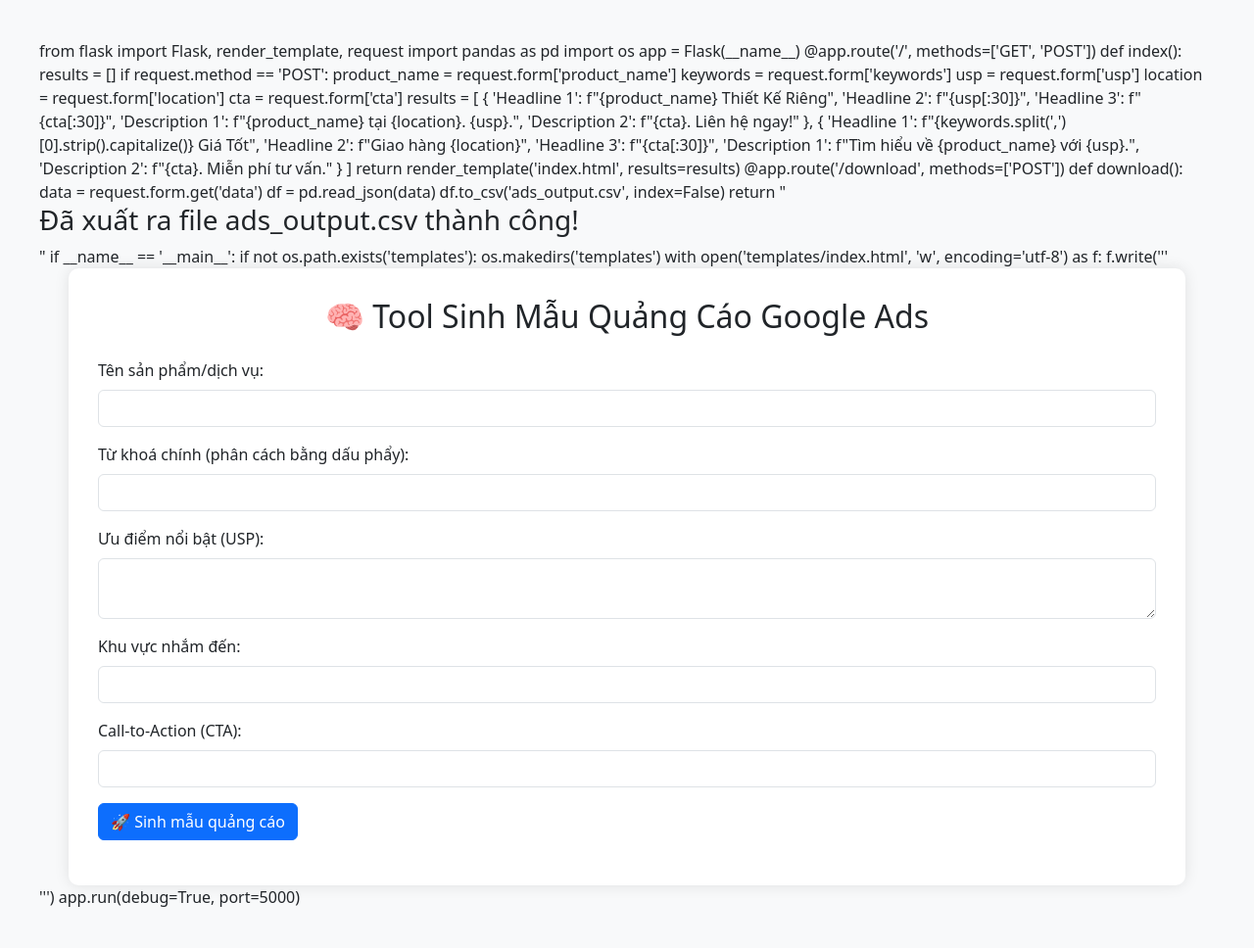
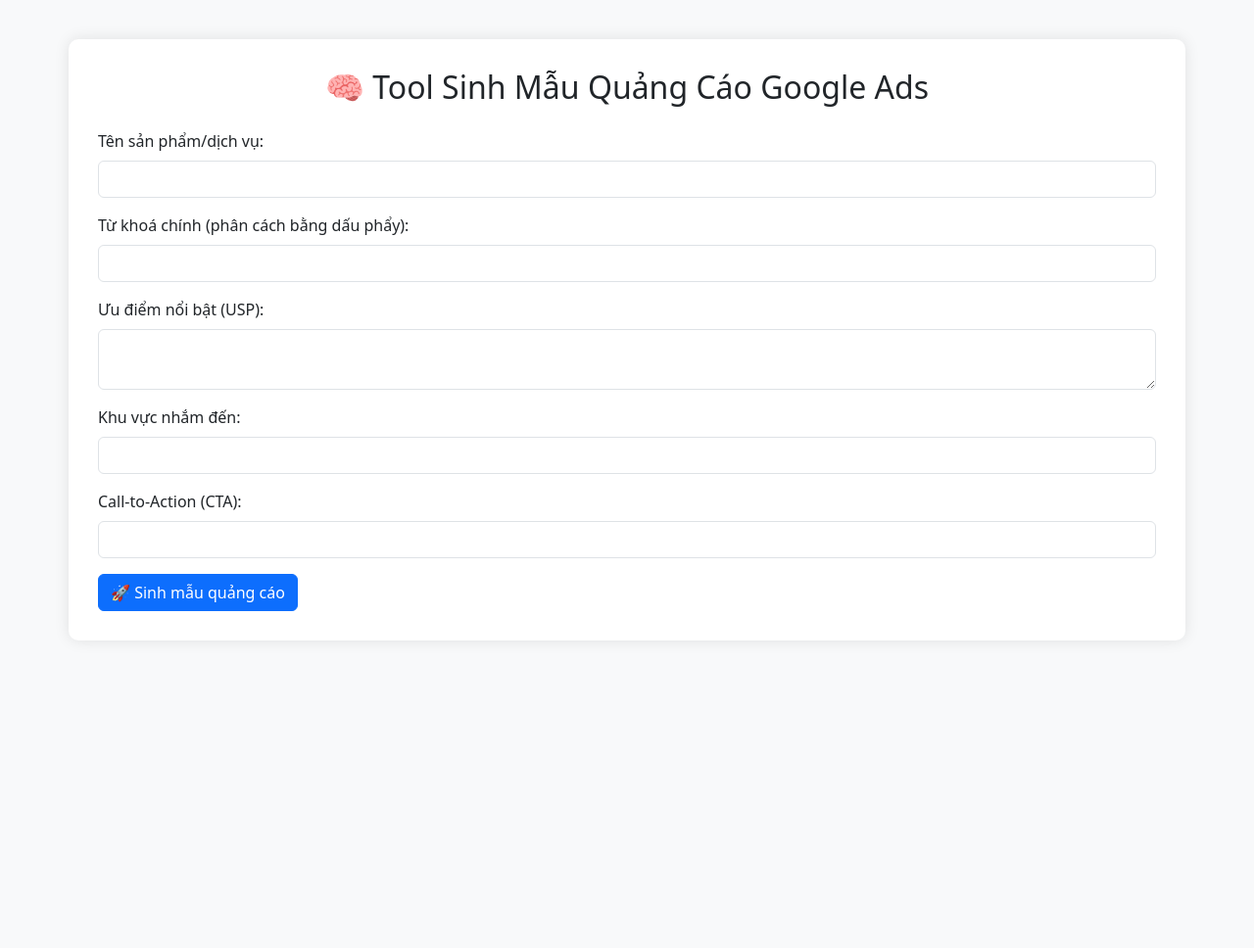
Before and after one commit to bluesummerhotle/ads_generator_tool, a Flask app: page / in a window 1280 px wide. Shown: the whole page at 98% size. After the commit the page ends 624 px from the top, so only its background shows below. Run offline with Flask 3, Linux system fonts and the light colour scheme.

Commit message:
Update index.html

```diff
--- a/templates/index.html
+++ b/templates/index.html
@@ -1,51 +1,3 @@
-from flask import Flask, render_template, request
-import pandas as pd
-import os
-
-app = Flask(__name__)
-
-@app.route('/', methods=['GET', 'POST'])
-def index():
-    results = []
-    if request.method == 'POST':
-        product_name = request.form['product_name']
-        keywords = request.form['keywords']
-        usp = request.form['usp']
-        location = request.form['location']
-        cta = request.form['cta']
-
-        results = [
-            {
-                'Headline 1': f"{product_name} Thiết Kế Riêng",
-                'Headline 2': f"{usp[:30]}",
-                'Headline 3': f"{cta[:30]}",
-                'Description 1': f"{product_name} tại {location}. {usp}.",
-                'Description 2': f"{cta}. Liên hệ ngay!"
-            },
-            {
-                'Headline 1': f"{keywords.split(',')[0].strip().capitalize()} Giá Tốt",
-                'Headline 2': f"Giao hàng {location}",
-                'Headline 3': f"{cta[:30]}",
-                'Description 1': f"Tìm hiểu về {product_name} với {usp}.",
-                'Description 2': f"{cta}. Miễn phí tư vấn."
-            }
-        ]
-
-    return render_template('index.html', results=results)
-
-@app.route('/download', methods=['POST'])
-def download():
-    data = request.form.get('data')
-    df = pd.read_json(data)
-    df.to_csv('ads_output.csv', index=False)
-    return "<h3>Đã xuất ra file ads_output.csv thành công!</h3>"
-
-if __name__ == '__main__':
-    if not os.path.exists('templates'):
-        os.makedirs('templates')
-
-    with open('templates/index.html', 'w', encoding='utf-8') as f:
-        f.write('''
 <!DOCTYPE html>
 <html>
 <head>
@@ -114,6 +66,3 @@
     </div>
 </body>
 </html>
-''')
-
-    app.run(debug=True, port=5000)
```
